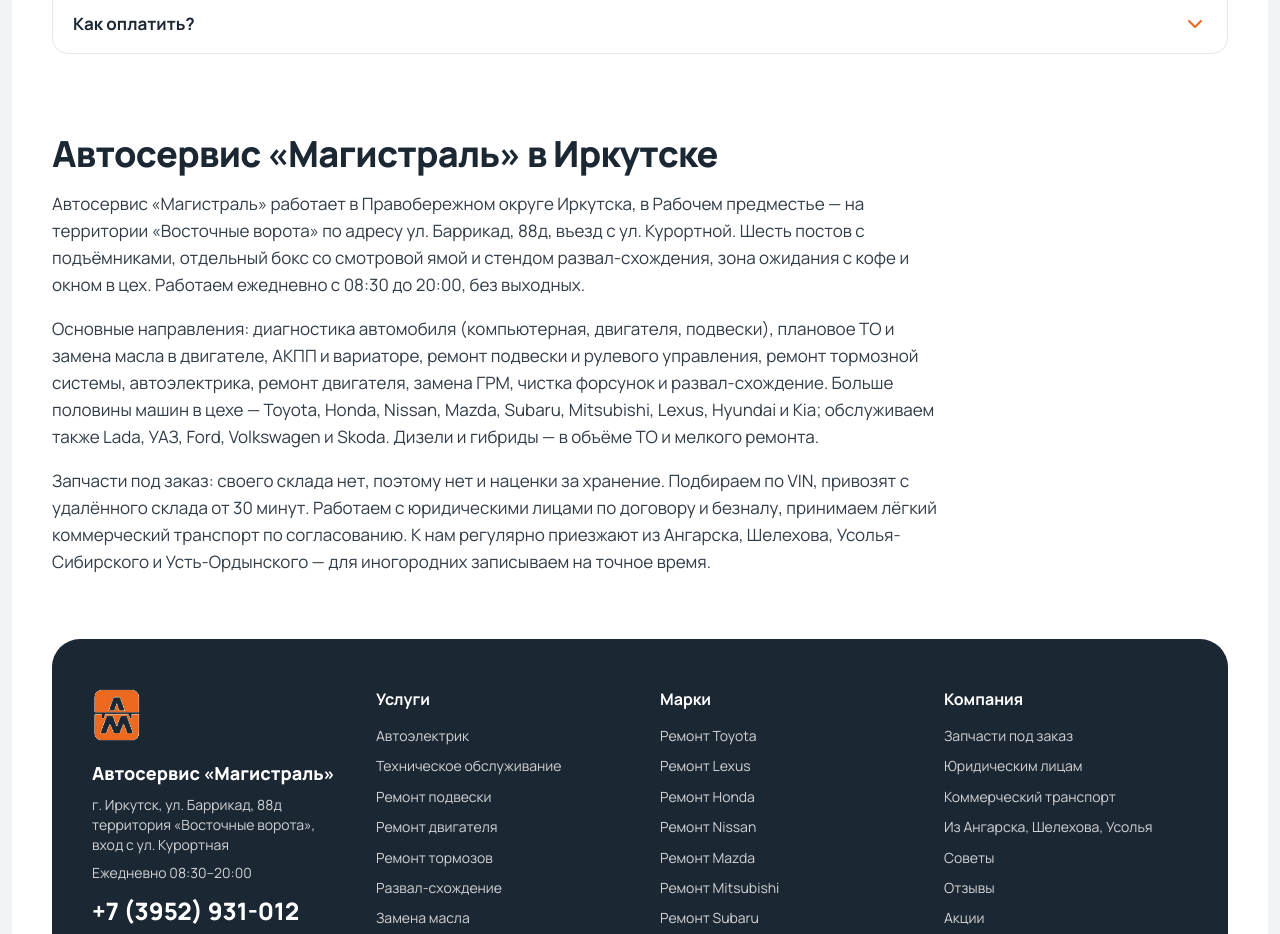
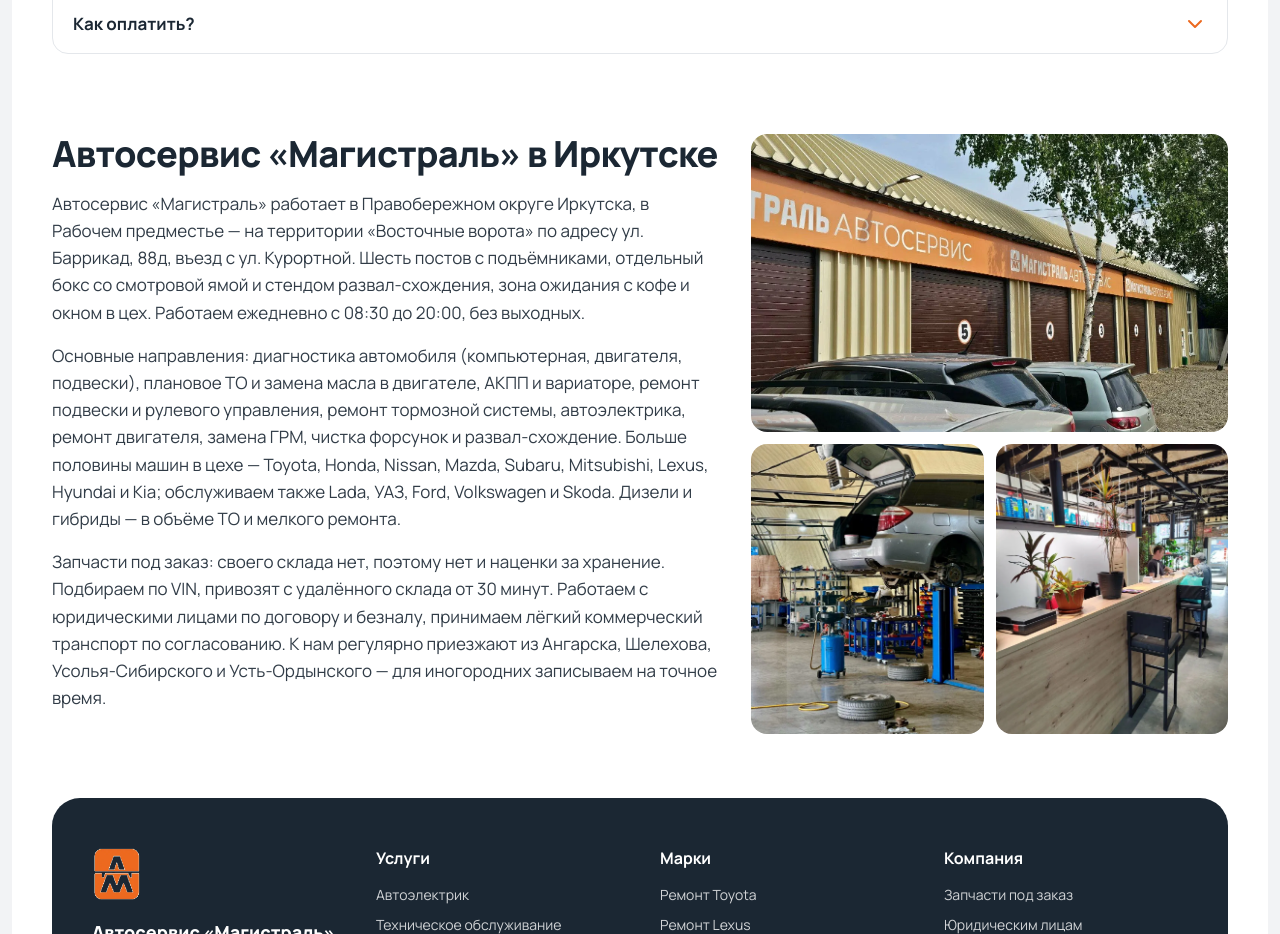
Before and after one commit to baikaltarget/magistral, a Next.js app: page / in a window 1280 px wide. Shown: the part 4720-5654 px from the top of the page. Built offline with nearby package versions, Linux system fonts and the light colour scheme.

Commit message:
Add files via upload

```diff
--- a/app/page.tsx
+++ b/app/page.tsx
@@ -119,7 +119,12 @@
       </Section>
 
       <Section><FaqList faq={SITE.faq} /></Section>
-      <Section><div className="max-w-4xl"><h2>Автосервис «Магистраль» в Иркутске</h2><div className="mt-4 space-y-4 text-[17px] text-ink/90">{SITE.seoText.map((t, i) => <p key={i}>{t}</p>)}</div></div></Section>
+      <Section><div className="grid lg:grid-cols-[1.4fr_1fr] gap-8 items-start"><div><h2>Автосервис «Магистраль» в Иркутске</h2><div className="mt-4 space-y-4 text-[17px] text-ink/90">{SITE.seoText.map((t, i) => <p key={i}>{t}</p>)}</div></div>
+          <div className="grid grid-cols-2 gap-3 lg:sticky lg:top-6">
+            <div className="relative col-span-2 aspect-[16/10] rounded-2xl overflow-hidden"><Image src="/img/fasad-1.webp" alt="Въезд в автосервис Магистраль, ул. Баррикад, 88д" fill sizes="35vw" className="object-cover" /></div>
+            <div className="relative aspect-[4/5] rounded-2xl overflow-hidden"><Image src="/img/lift-3.webp" alt="Автомобиль на подъёмнике в цехе" fill sizes="17vw" className="object-cover" /></div>
+            <div className="relative aspect-[4/5] rounded-2xl overflow-hidden"><Image src="/img/reception.webp" alt="Стойка приёмки" fill sizes="17vw" className="object-cover" /></div>
+          </div></div></Section>
       <JsonLd data={faqPage(SITE.faq)} />
     </>
   );
```
